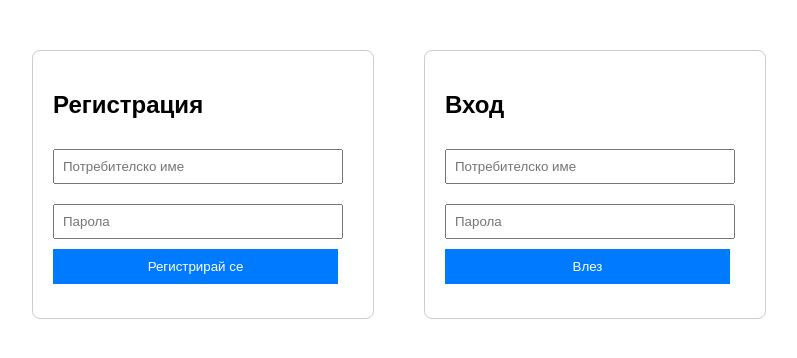
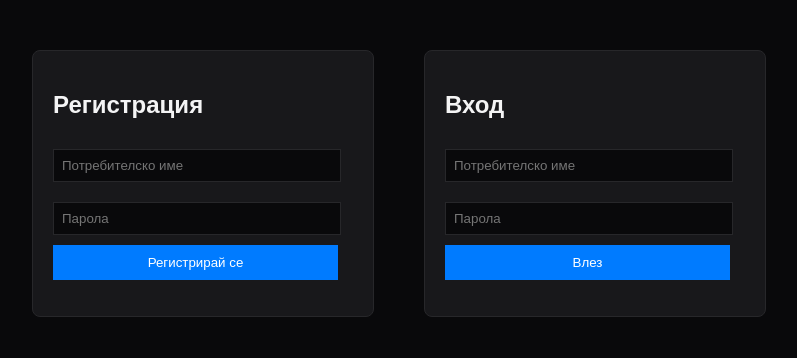
Before and after one commit to Missha96/mercedes-c-class-project, a Flask app: page /auth in a window 1280 px wide. Shown: the top 358 px of the page, without its empty margins (241-1038 px from the left). Run offline with Flask 3, Linux system fonts and the light colour scheme.

Commit message:
softuni project

```diff
--- a/templates/auth.html
+++ b/templates/auth.html
@@ -4,28 +4,23 @@
     <meta charset="UTF-8">
     <title>Вход и Регистрация</title>
     <style>
-        body { font-family: Arial, sans-serif; display: flex; justify-content: center; gap: 50px; margin-top: 50px; }
-        .form-box { border: 1px solid #ccc; padding: 20px; border-radius: 8px; width: 300px; }
-        input { width: 90%; padding: 8px; margin: 10px 0; }
+        body { font-family: sans-serif; display: flex; justify-content: center; gap: 50px; margin-top: 50px; background-color: #09090b; color: #f4f4f5; }
+        .form-box { border: 1px solid #27272a; padding: 20px; border-radius: 8px; width: 300px; background-color: #18181b; }
+        input { width: 90%; padding: 8px; margin: 10px 0; background-color: #09090b; color: white; border: 1px solid #27272a; }
         button { width: 95%; padding: 10px; background-color: #007bff; color: white; border: none; cursor: pointer; }
-        button:hover { background-color: #0056b3; }
-        .error { color: red; font-size: 14px; }
+        .error { color: #ff4a4a; font-size: 14px; }
     </style>
 </head>
 <body>
-
-    <!-- Форма за Регистрация -->
     <div class="form-box">
         <h2>Регистрация</h2>
         <form id="registerForm">
             <input type="text" id="regUsername" placeholder="Потребителско име" required>
             <input type="password" id="regPassword" placeholder="Парола" required>
             <button type="submit">Регистрирай се</button>
-            <p id="regMessage" class="error"></p>
+            <p id="regMessage"></p>
         </form>
     </div>
-
-    <!-- Форма за Вход -->
     <div class="form-box">
         <h2>Вход</h2>
         <form id="loginForm">
@@ -35,65 +30,32 @@
             <p id="loginMessage" class="error"></p>
         </form>
     </div>
-
     <script>
-        // Функция за взимане на всички потребители от localStorage
-        function getUsers() {
-            const users = localStorage.getItem('users_db');
-            return users ? JSON.parse(users) : [];
-        }
-
-        // Логика за Регистрация
+        function getUsers() { return JSON.parse(localStorage.getItem('users_db') || '[]'); }
         document.getElementById('registerForm').addEventListener('submit', function(e) {
             e.preventDefault();
             const username = document.getElementById('regUsername').value.trim();
             const password = document.getElementById('regPassword').value;
-            const messageEl = document.getElementById('regMessage');
-
             let users = getUsers();
-
-            // Проверка за съществуващ потребител
-            if (users.some(u => u.username === username)) {
-                messageEl.textContent = "Потребителското име вече е заето!";
+            if (users.some(u => u.username.toLowerCase() === username.toLowerCase())) {
+                document.getElementById('regMessage').textContent = "Потребителското име е заето!";
                 return;
             }
-
-            // Създаване на нов потребител с автоматична роля "users"
-            const newUser = {
-                username: username,
-                password: password,
-                role: "users"
-            };
-
-            users.push(newUser);
+            let userRole = username.toLowerCase() === "admin" ? "admin" : "user";
+            users.push({ username, password, role: userRole });
             localStorage.setItem('users_db', JSON.stringify(users));
-
-            messageEl.style.color = "green";
-            messageEl.textContent = "Регистрацията е успешна! Сега можете да влезете.";
-            this.reset();
+            document.getElementById('regMessage').textContent = `Успешна регистрация (${userRole})!`;
         });
-
-        // Логика за Вход
         document.getElementById('loginForm').addEventListener('submit', function(e) {
             e.preventDefault();
             const username = document.getElementById('loginUsername').value.trim();
             const password = document.getElementById('loginPassword').value;
-            const messageEl = document.getElementById('loginMessage');
-
-            const users = getUsers();
-
-            // Намиране на потребителя
-            const user = users.find(u => u.username === username && u.password === password);
-
+            const user = getUsers().find(u => u.username.toLowerCase() === username.toLowerCase() && u.password === password);
             if (!user) {
-                messageEl.textContent = "Грешно потребителско име или парола!";
+                document.getElementById('loginMessage').textContent = "Грешно име или парола!";
                 return;
             }
-
-            // Записване на текущо влезлия потребител в сесията на браузъра
             localStorage.setItem('currentUser', JSON.stringify(user));
-
-            // Пренасочване към таблото
             window.location.href = '/dashboard';
         });
     </script>
```
